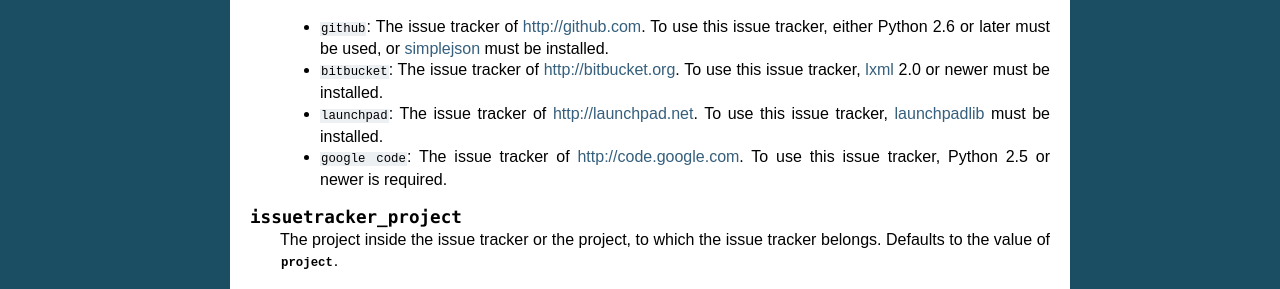
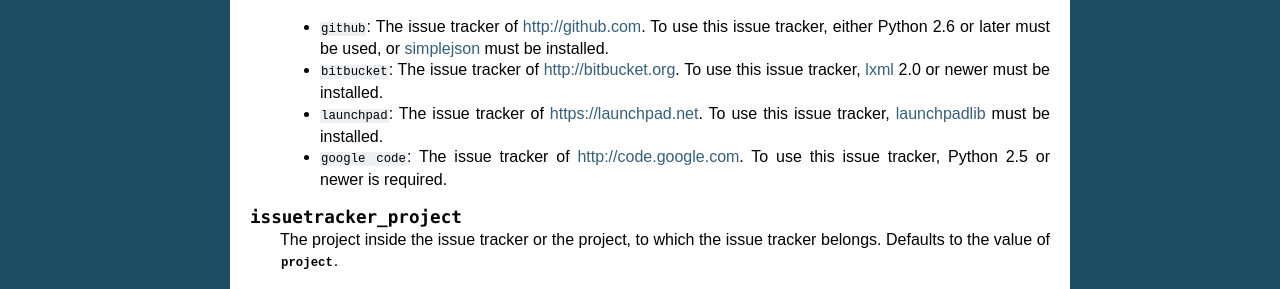
Before and after one commit to ignatenkobrain/sphinxcontrib-issuetracker, a Sphinx documentation site: the page built from doc/index.rst, in a window 1280 px wide. Shown: the part 659-948 px from the top of the page. Built offline with Sphinx 7.4.7, drawn with Linux system fonts in a browser that asks for light colours; some of the changed lines change nothing that is shown.

Commit message:
Fixed launchpad link

```diff
--- a/doc/index.rst
+++ b/doc/index.rst
@@ -43,7 +43,7 @@
      be installed.
    - ``bitbucket``: The issue tracker of http://bitbucket.org.  To use this
      issue tracker, `lxml`_ 2.0 or newer must be installed.
-   - ``launchpad``: The issue tracker of http://launchpad.net.  To use this
+   - ``launchpad``: The issue tracker of https://launchpad.net.  To use this
      issue tracker, launchpadlib_ must be installed.
    - ``google code``: The issue tracker of http://code.google.com.  To use
      this issue tracker, Python 2.5 or newer is required.
```
Also changed, not shown: 1 other file.
